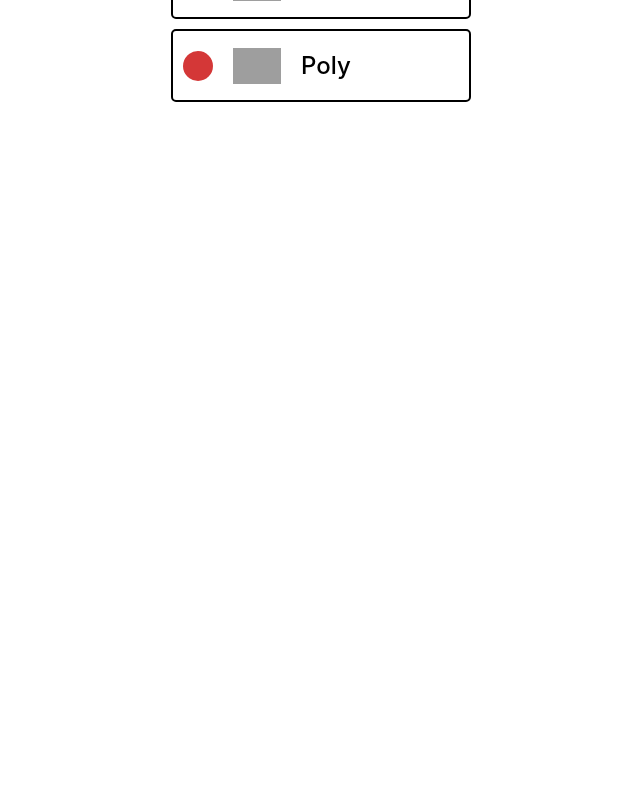
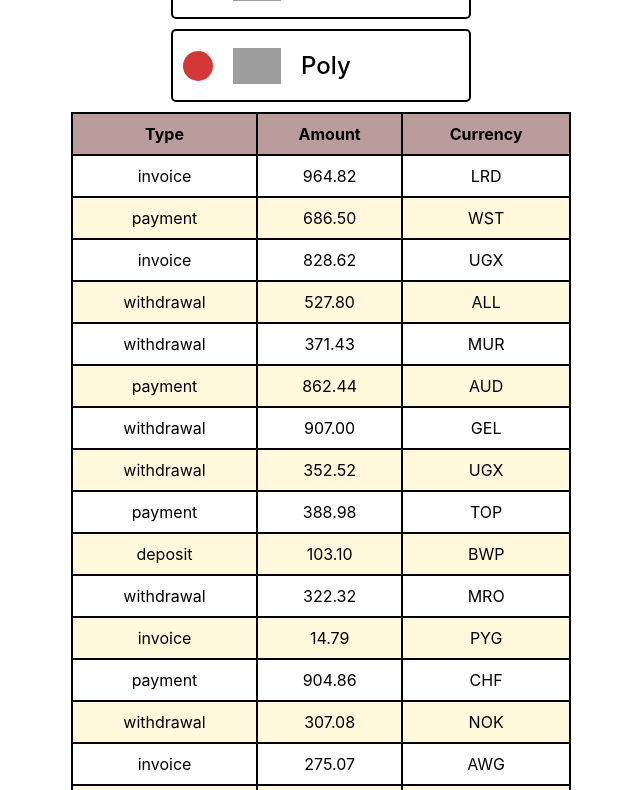
Before and after one commit to MakiievOleksandr/goit-react-hw-01-components, a React (Create React App) app: page / in a window 1280 px wide. Shown: the part 930-1720 px from the top of the page, without its empty margins (319-959 px from the left). Before the commit the page ends 1042 px from the top, so only its background shows below. Built offline with nearby package versions, Linux system fonts and the light colour scheme; grey boxes are pictures that could not be loaded.

Commit message:
add markup and styles for Transactions component

```diff
--- a/src/components/App.jsx
+++ b/src/components/App.jsx
@@ -2,9 +2,11 @@ import PropTypes from 'prop-types';
 import UserProfile from './userProfile/UserProfile';
 import Statistics from './statistics/StatsList';
 import FriendList from './friends/FriendList';
+import TransactionHistory from './transactions/Transactions';
 import userData from '../user.json';
 import statsData from '../data.json';
 import friendsData from '../friends.json';
+import transactions from '../transactions.json';
 
 export default function App() {
   return (
@@ -18,7 +20,7 @@ export default function App() {
       />
       <Statistics title="Upload stats" stats={statsData} />
       <FriendList friends={friendsData} />
-      {/* <TransactionHistory items={transactions} /> */}
+      <TransactionHistory items={transactions} />
     </div>
   );
 }
--- /dev/null
+++ b/src/components/transactions/Transaction.module.css
@@ -0,0 +1,21 @@
+.transactionHistory {
+    width: 500px;
+    margin: 0 auto;
+    border-collapse: collapse;
+}
+
+td {
+    text-align: center;
+    padding: 10px 5px;
+    border: 2px solid black;
+}
+
+tr:nth-child(even) {
+    background-color: cornsilk;
+}
+
+th {
+    padding: 10px 5px;
+    border: 2px solid black;
+    background-color: rgb(186, 156, 156);
+}
--- /dev/null
+++ b/src/components/transactions/Transactions.js
@@ -0,0 +1,24 @@
+import css from './Transaction.module.css';
+
+export default function TransactionHistory({ items }) {
+  return (
+    <table className={css.transactionHistory}>
+      <thead>
+        <tr>
+          <th>Type</th>
+          <th>Amount</th>
+          <th>Currency</th>
+        </tr>
+      </thead>
+      <tbody>
+        {items.map(item => (
+          <tr key={item.id}>
+            <td>{item.type}</td>
+            <td>{item.amount}</td>
+            <td>{item.currency}</td>
+          </tr>
+        ))}
+      </tbody>
+    </table>
+  );
+}
```
